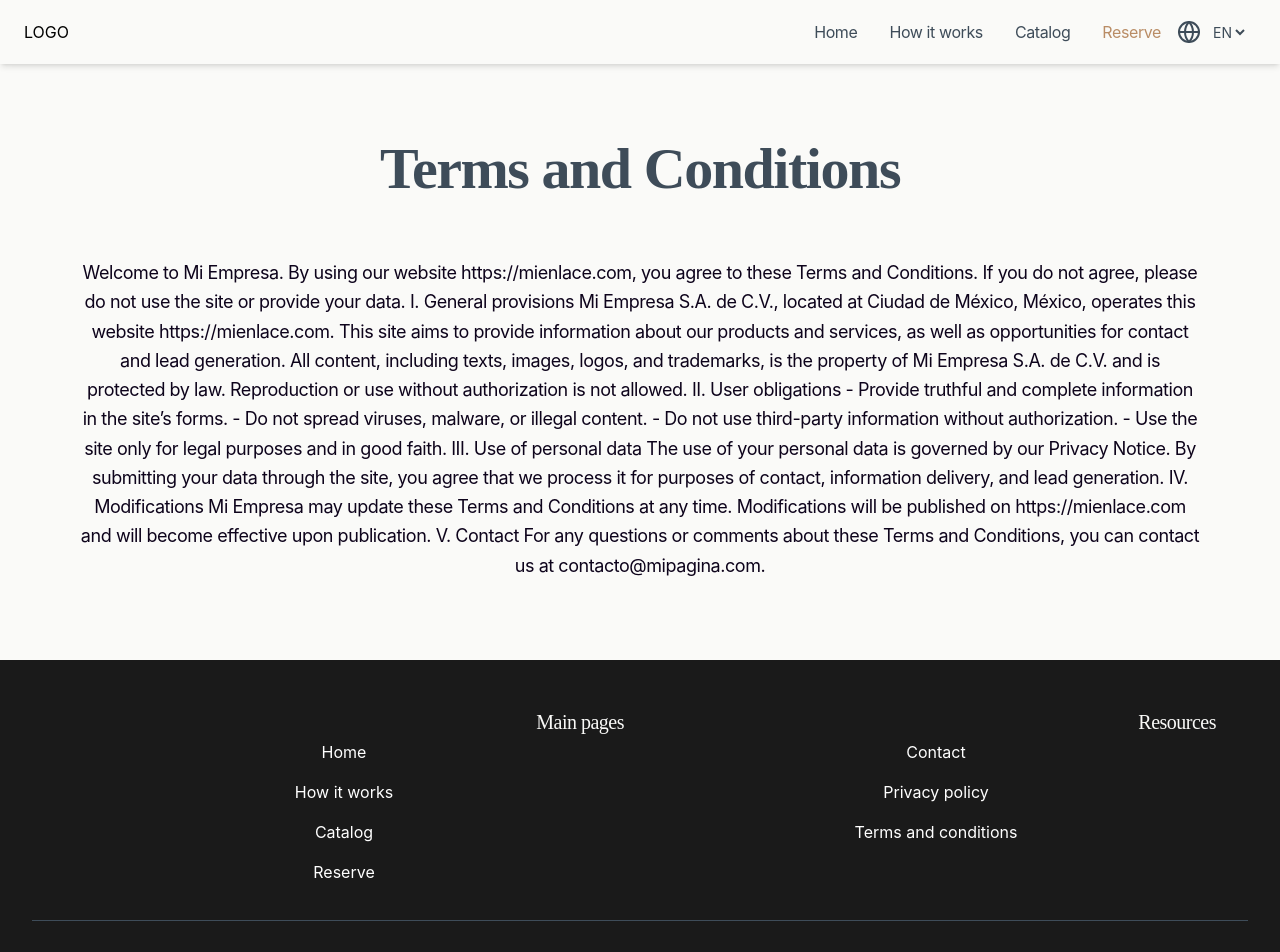
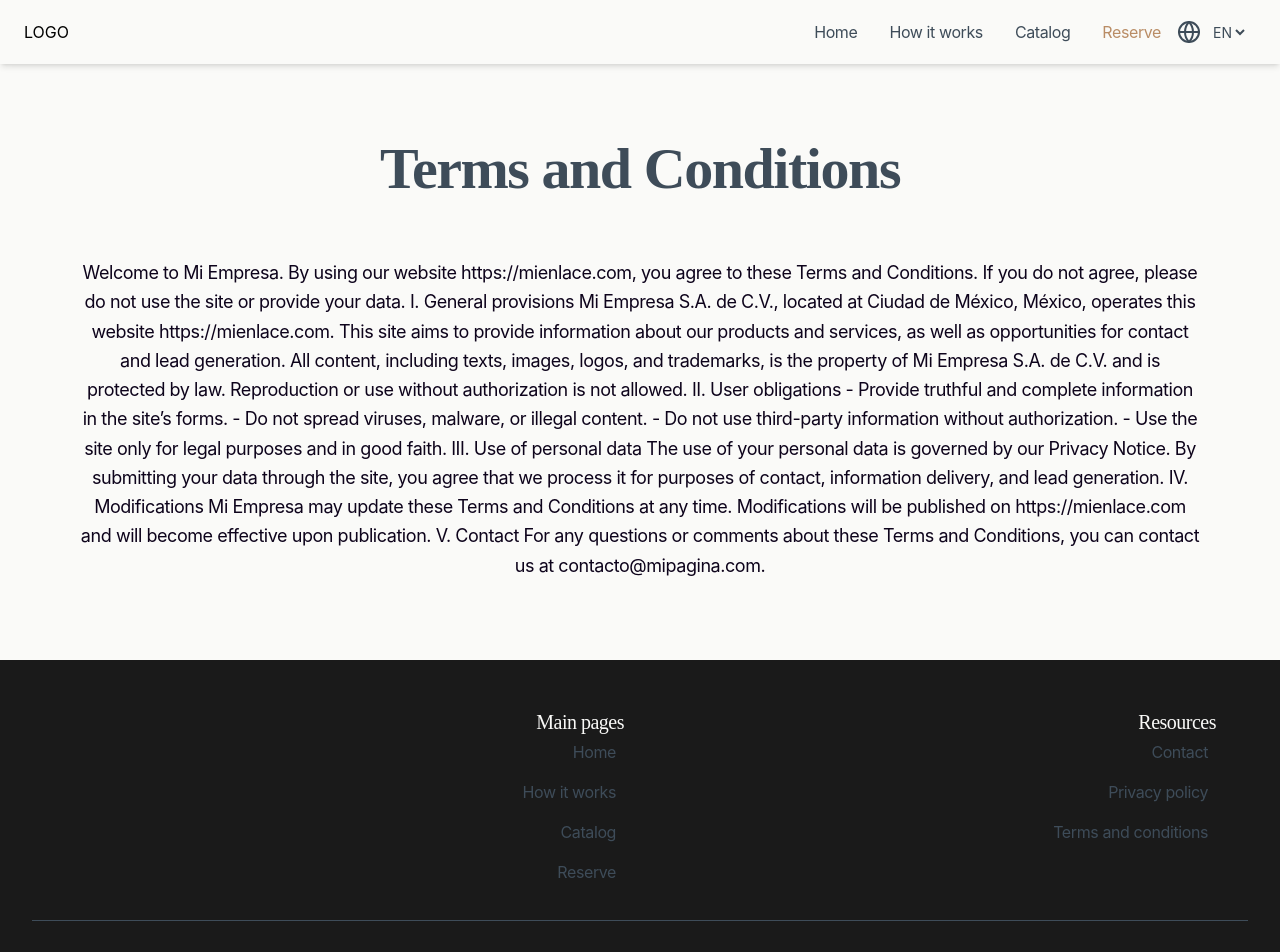
Before and after one commit to omarbramirez/muebleria-mvp, a Next.js app in the folder frontend/: page /en/terms in a window 1280 px wide. Shown: the top 952 px of the page. Built offline with nearby package versions, Linux system fonts and the light colour scheme.

Commit message:
routing type corrected

```diff
--- a/frontend/src/app/components/Footer.tsx
+++ b/frontend/src/app/components/Footer.tsx
@@ -24,11 +24,11 @@ export default function Footer() {
                 <ul aria-labelledby={section.section} className="space-y-2">
                   {section.links.map((link) => (
                     <li key={`${link.href}`}>
-                      <a
+                      <LinkItem
                         href={`${link.href}`}
                       >
                         {t(link.name)} {/* label traducido */}
-                      </a>
+                      </LinkItem>
                     </li>
                   ))}
                 </ul>
--- a/frontend/src/app/components/Header.tsx
+++ b/frontend/src/app/components/Header.tsx
@@ -21,7 +21,7 @@ const Header = () => {
 
           <div className="w-full flex flex-col  sm:flex-row items-center justify-left my-4 mb-10">
             <Button
-              href="/#reserve"
+              href="#reserve"
               variant='secondary'
             >
               {t("link")}
--- a/frontend/src/app/components/Navbar.tsx
+++ b/frontend/src/app/components/Navbar.tsx
@@ -14,17 +14,17 @@ const Navbar = () => {
 
   return (
     <nav className="w-full fixed top-0 left-0 z-50 flex items-center justify-between px-6 py-4 shadow-md bg-background-light">
-      <Link href="/#top" className="w-1/2 flex cursor-pointer text-black">
+      <Link href="#top" className="w-1/2 flex cursor-pointer text-black">
         LOGO
       </Link>
 
       {/* Desktop Menu */}
       <div className="flex items-center justify-between">
       <ul className="hidden sm:flex flex-1 justify-end gap-4" >
-        <li><LinkItem href="/#top">{t("home")}</LinkItem></li>
-        <li><LinkItem href="/#how">{t("how_it_works")}</LinkItem></li>
-        <li><LinkItem href="/#catalog">{t("catalog")}</LinkItem></li>
-        <li><LinkItem variant="secondary" href="/#reserve">{t("reserve")}</LinkItem></li>
+        <li><LinkItem href="#top">{t("home")}</LinkItem></li>
+        <li><LinkItem href="#how">{t("how_it_works")}</LinkItem></li>
+        <li><LinkItem href="#catalog">{t("catalog")}</LinkItem></li>
+        <li><LinkItem variant="secondary" href="#reserve">{t("reserve")}</LinkItem></li>
       </ul>
       <LocaleSwitcher />
       {/* Mobile Menu */}
--- a/frontend/src/app/components/ui/ResponsiveMenu.tsx
+++ b/frontend/src/app/components/ui/ResponsiveMenu.tsx
@@ -28,7 +28,7 @@ export const ResponsiveMenu = ({ isOpen, setIsOpen }: ResponsiveMenuProps) => {
     <nav ref={menuRef} className="md:hidden z-50">
       {isOpen && (
         <ul className="absolute top-16 left-0 w-full bg-background-light shadow-lg flex flex-col gap-4 p-6">
-          <li><LinkItem href="/#top" onClick={() => setIsOpen(false)}>{t("home")}</LinkItem></li>
+          <li><LinkItem href="#top" onClick={() => setIsOpen(false)}>{t("home")}</LinkItem></li>
           <li><LinkItem href="/#how" onClick={() => setIsOpen(false)}>{t("how_it_works")}</LinkItem></li>
           <li><LinkItem href="/#catalog" onClick={() => setIsOpen(false)}>{t("catalog")}</LinkItem></li>
           <li><LinkItem variant="secondary" href="/#reserve" onClick={() => setIsOpen(false)}>{t("reserve")}</LinkItem></li>
--- a/frontend/src/i18n/routing.ts
+++ b/frontend/src/i18n/routing.ts
@@ -12,11 +12,27 @@ export const routing = defineRouting({
     es: "/politicas",
     en: "/policies"
   },
-    "/terms":{
+  "/terms": {
     es: "/terminos",
     en: "/terms"
+  },
+  "#top": {
+    es: "/#inicio",
+    en: "/#top"
+  },
+  "#how": {
+    es: "#como-funciona",
+    en: "#how"
+  },
+  "#catalog": {
+    es: "#catalogo",
+    en: "#catalog"
+  },
+  "#reserve": {
+    es: "#reservar",
+    en: "#reserve"
   }
-  },
+}
 });
 
 // Lightweight wrappers around Next.js' navigation APIs
```
Lines whose indentation alone changed are shown as unchanged.
